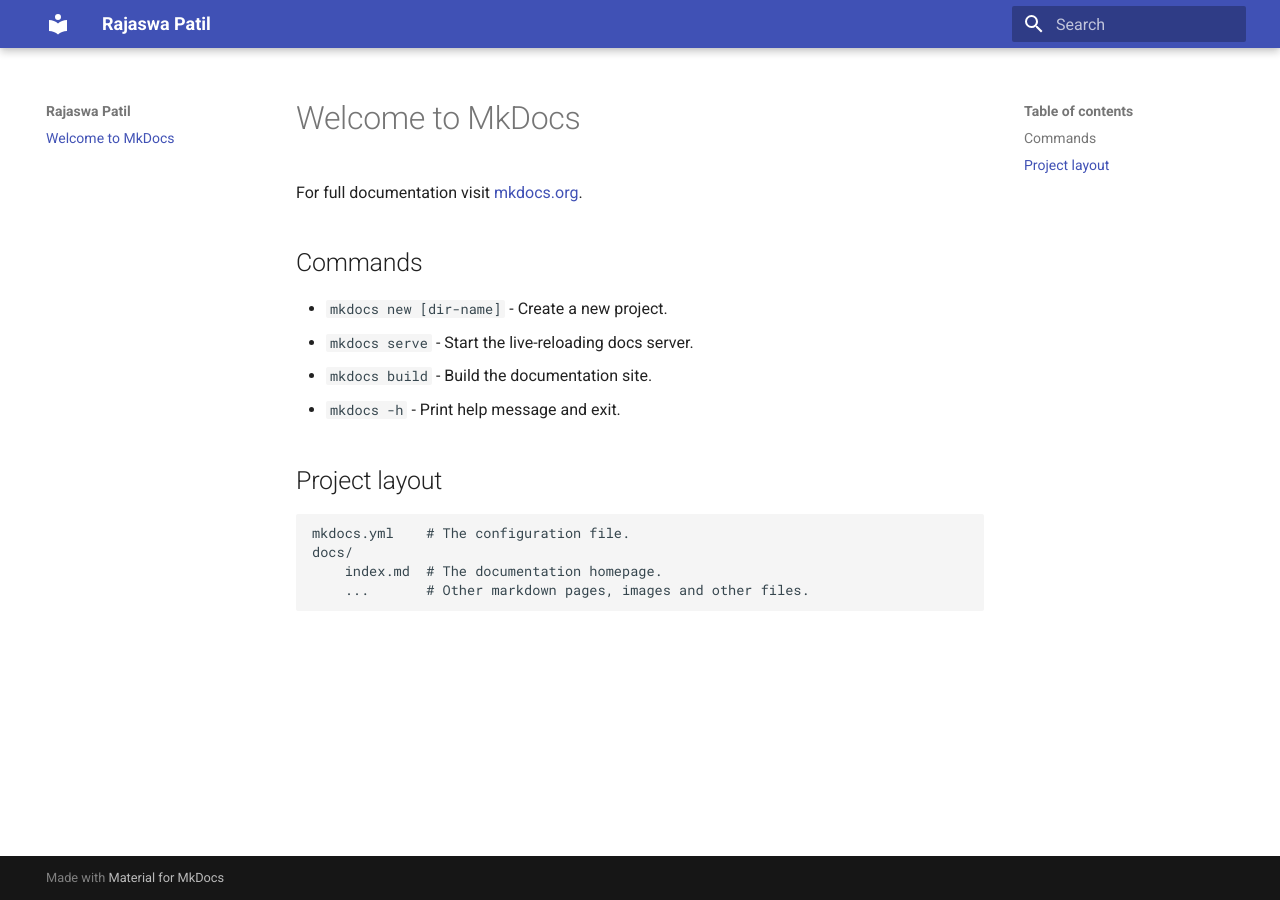
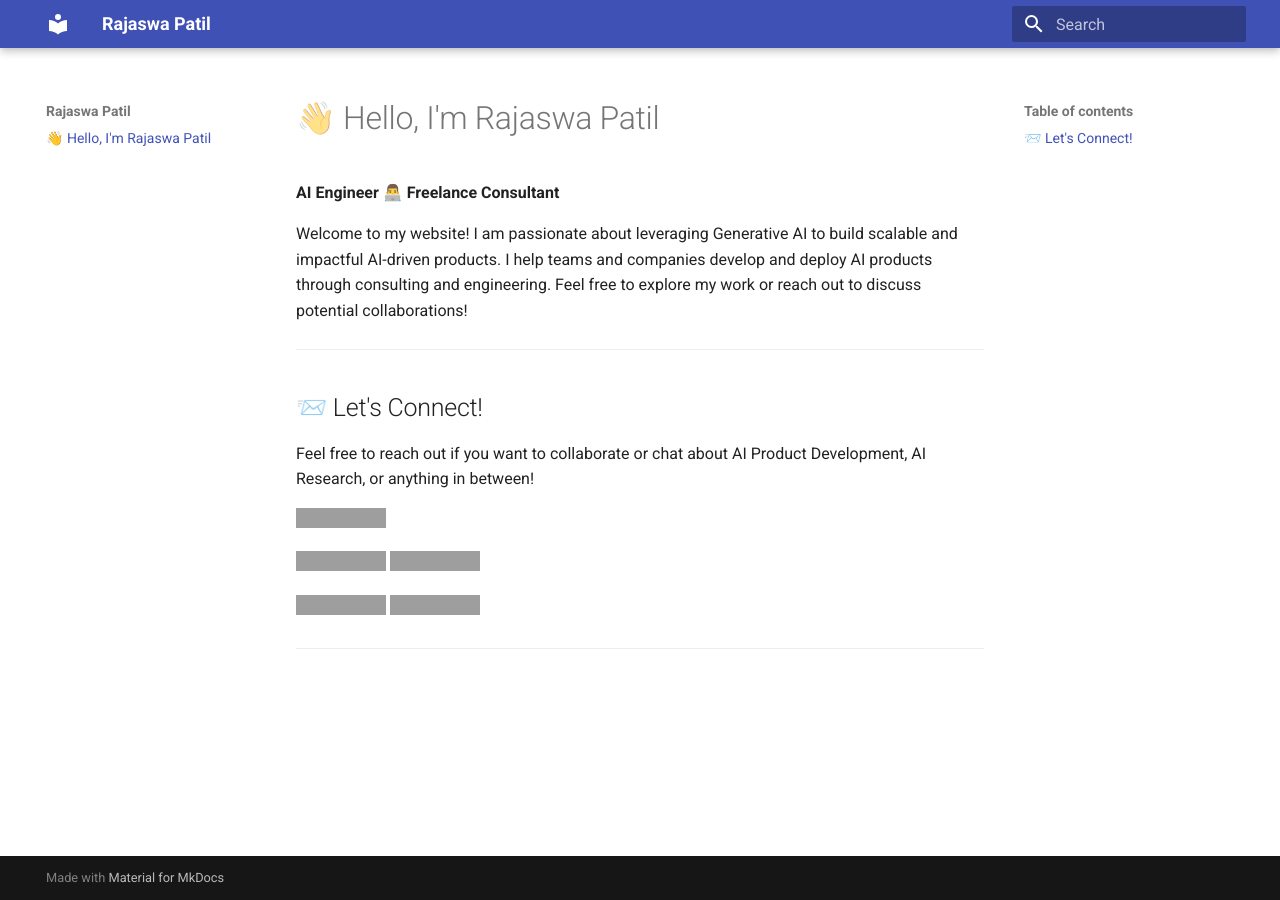
Before and after one commit to rajaswa/website, an MkDocs documentation site: the page built from docs/index.md, in a window 1280 px wide. Built offline with MkDocs 1.6.1 and Material for MkDocs 9.7.7, drawn with Linux system fonts in a browser that asks for light colours; grey boxes are pictures that could not be loaded.

Commit message:
chore: update index

```diff
--- a/docs/index.md
+++ b/docs/index.md
@@ -1,17 +1,21 @@
-# Welcome to MkDocs
+# 👋 Hello, I'm Rajaswa Patil
 
-For full documentation visit [mkdocs.org](https://www.mkdocs.org).
+**AI Engineer** 👨‍💻 **Freelance Consultant**
 
-## Commands
+Welcome to my website! I am passionate about leveraging Generative AI to build scalable and impactful AI-driven products. I help teams and companies develop and deploy AI products through consulting and engineering. Feel free to explore my work or reach out to discuss potential collaborations!
 
-* `mkdocs new [dir-name]` - Create a new project.
-* `mkdocs serve` - Start the live-reloading docs server.
-* `mkdocs build` - Build the documentation site.
-* `mkdocs -h` - Print help message and exit.
+---
 
-## Project layout
+## 📨 Let's Connect!
 
-    mkdocs.yml    # The configuration file.
-    docs/
-        index.md  # The documentation homepage.
-        ...       # Other markdown pages, images and other files.
+Feel free to reach out if you want to collaborate or chat about AI Product Development, AI Research, or anything in between!
+
+[![Email](https://img.shields.io/badge/Email-patilrajaswa%40gmail.com-red?style=flat-square&logo=gmail)](mailto:patilrajaswa@gmail.com)
+
+[![LinkedIn](https://img.shields.io/badge/LinkedIn-Rajaswa%20Patil-blue?style=flat-square&logo=linkedin)](https://linkedin.com/in/rajaswa-patil)
+[![X](https://img.shields.io/badge/X-Follow%20%40RajaswaPatil-black?style=flat-square&logo=x)](https://x.com/RajaswaPatil)
+
+[![GitHub](https://img.shields.io/badge/GitHub-Rajaswa%20Patil-black?style=flat-square&logo=github)](https://github.com/rajaswa)
+[![Google Scholar](https://img.shields.io/badge/Google%20Scholar-Rajaswa%20Patil-blue?style=flat-square&logo=google-scholar)](https://scholar.google.com/citations?user=79uJMXsAAAAJ)
+
+---
```
